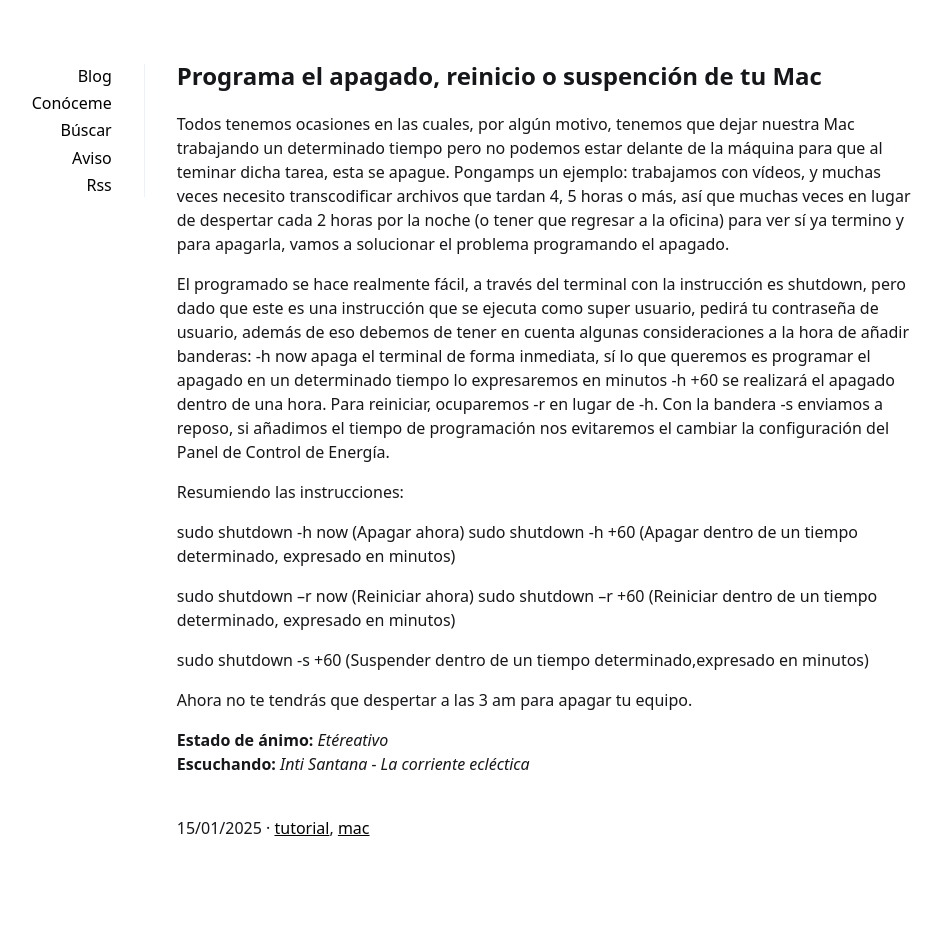
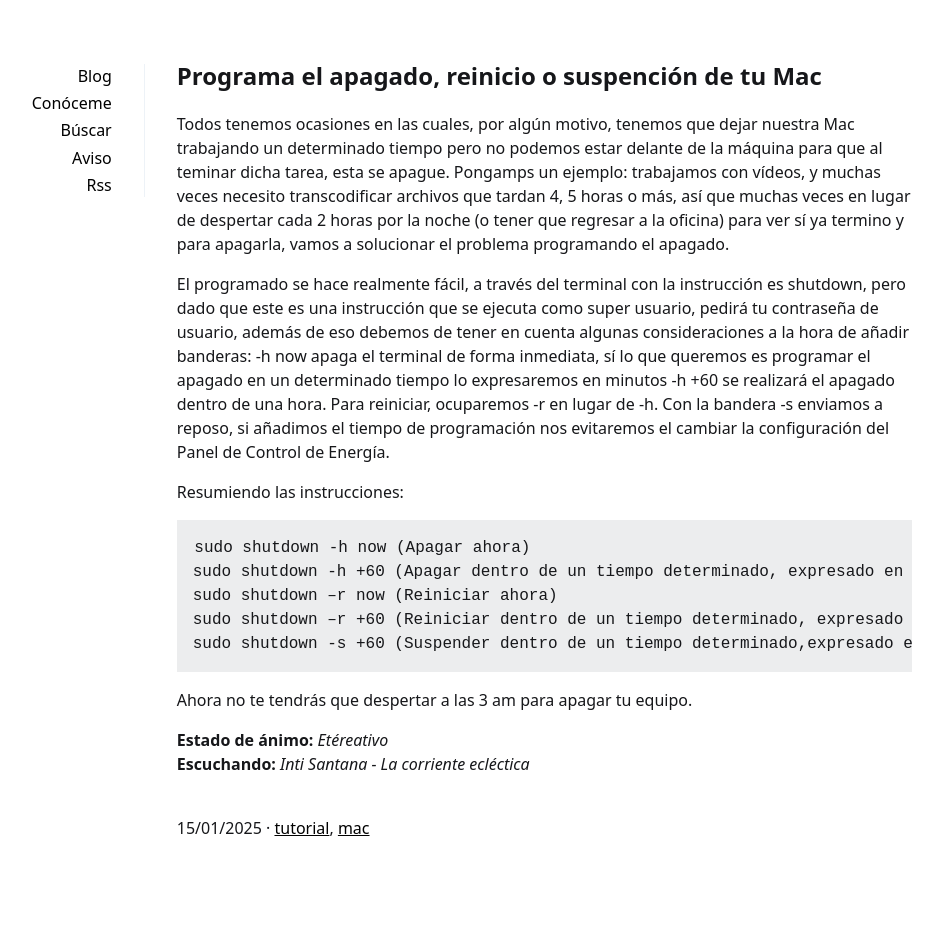
Before and after one commit to andriuzha/andriuzha.github.io, a Jekyll site: the page built from _posts/2025-01-15-programa-el-apagado-reinicio-suspencion-mac.md, in a window 1280 px wide. Shown: the whole page, without its empty margins (176-1119 px from the left). Built offline with Jekyll 4.4.1, drawn with Linux system fonts in a browser that asks for light colours.

```diff
--- a/_posts/2025-01-15-programa-el-apagado-reinicio-suspencion-mac.md
+++ b/_posts/2025-01-15-programa-el-apagado-reinicio-suspencion-mac.md
@@ -12,16 +12,14 @@ Todos tenemos ocasiones en las cuales, por algún motivo, tenemos que dejar nues
 El programado se hace realmente fácil, a través del terminal con la instrucción es shutdown, pero dado que este es una instrucción que se ejecuta como super usuario, pedirá tu contraseña de usuario, además de eso debemos de tener en cuenta algunas consideraciones a la hora de añadir banderas: -h now apaga el terminal de forma inmediata, sí lo que queremos es programar el apagado en un determinado tiempo lo expresaremos en minutos  -h +60 se realizará el apagado dentro de una hora. Para reiniciar, ocuparemos -r en lugar de -h. Con la bandera -s enviamos a reposo, si añadimos el tiempo de programación nos evitaremos el cambiar la configuración del Panel de Control de Energía.
 
 Resumiendo las instrucciones:
-
+~~~
 sudo shutdown -h now (Apagar ahora)
 sudo shutdown -h +60 (Apagar dentro de un tiempo determinado, expresado en minutos)
-
 sudo shutdown –r now (Reiniciar ahora)
 sudo shutdown –r +60 (Reiniciar dentro de un tiempo determinado, expresado en minutos)
-
 sudo shutdown -s +60 (Suspender dentro de un tiempo determinado,expresado en minutos)
-
- Ahora no te tendrás que despertar a las 3 am para apagar tu equipo.
+~~~
+Ahora no te tendrás que despertar a las 3 am para apagar tu equipo.
 
 **Estado de ánimo:** *Etéreativo*
 **Escuchando:** *Inti Santana - La corriente ecléctica*
```
